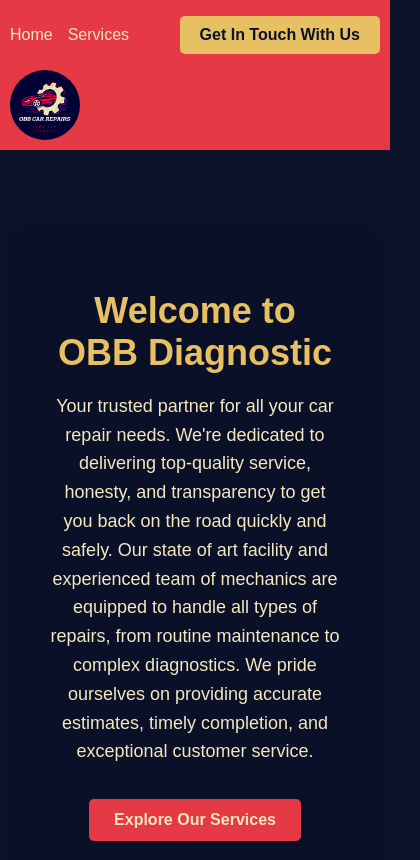
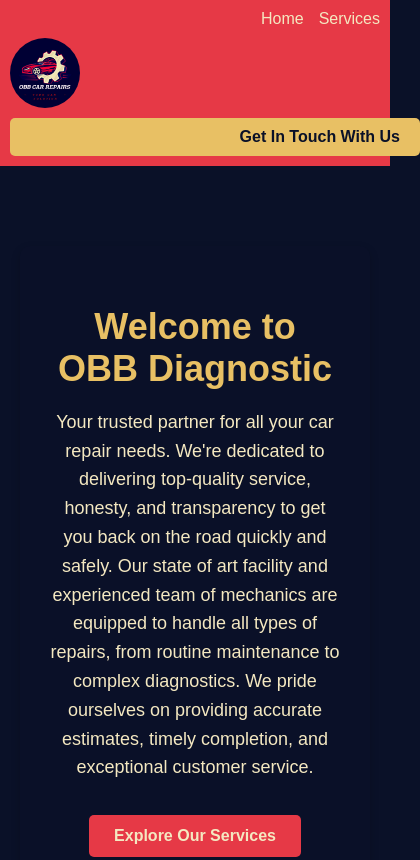
Before and after one commit to J24y-k/OBB, a plain HTML site: page index.html in a window 390 px wide. Shown: the top 860 px of the page, 420 px wide, since content can reach past the window. Drawn offline with Linux system fonts and the light colour scheme.

Commit message:
Update style.css

```diff
--- a/style.css
+++ b/style.css
@@ -387,24 +387,39 @@
 
 @media (max-width: 768px) {
     header {
-        flex-direction: row;
-        flex-wrap: wrap;
-        justify-content: space-between;
-        align-items: center;
+        flex-direction: column;
+        align-items: stretch;
         padding: 10px;
+        gap: 10px;
     }
 
     .logo {
-        order: 4;
+        order: 2;
+        display: flex;
+        align-items: center;
+        justify-content: flex-start;
         width: 100%;
-        justify-content: flex-start;
-        margin-top: 10px;
+    }
+
+    nav {
+        order: 1;
+        width: 100%;
+        display: flex;
+        justify-content: flex-end;
     }
 
     nav ul {
-        order: 2;
-        margin-left: auto;
+        display: flex;
+        justify-content: flex-end;
+        gap: 15px;
+        width: 100%;
         padding: 0;
-        gap: 15px;
+        margin: 0;
+    }
+
+    .cta-button {
+        order: 3;
+        width: 100%;
+        text-align: right;
     }
 }
```
